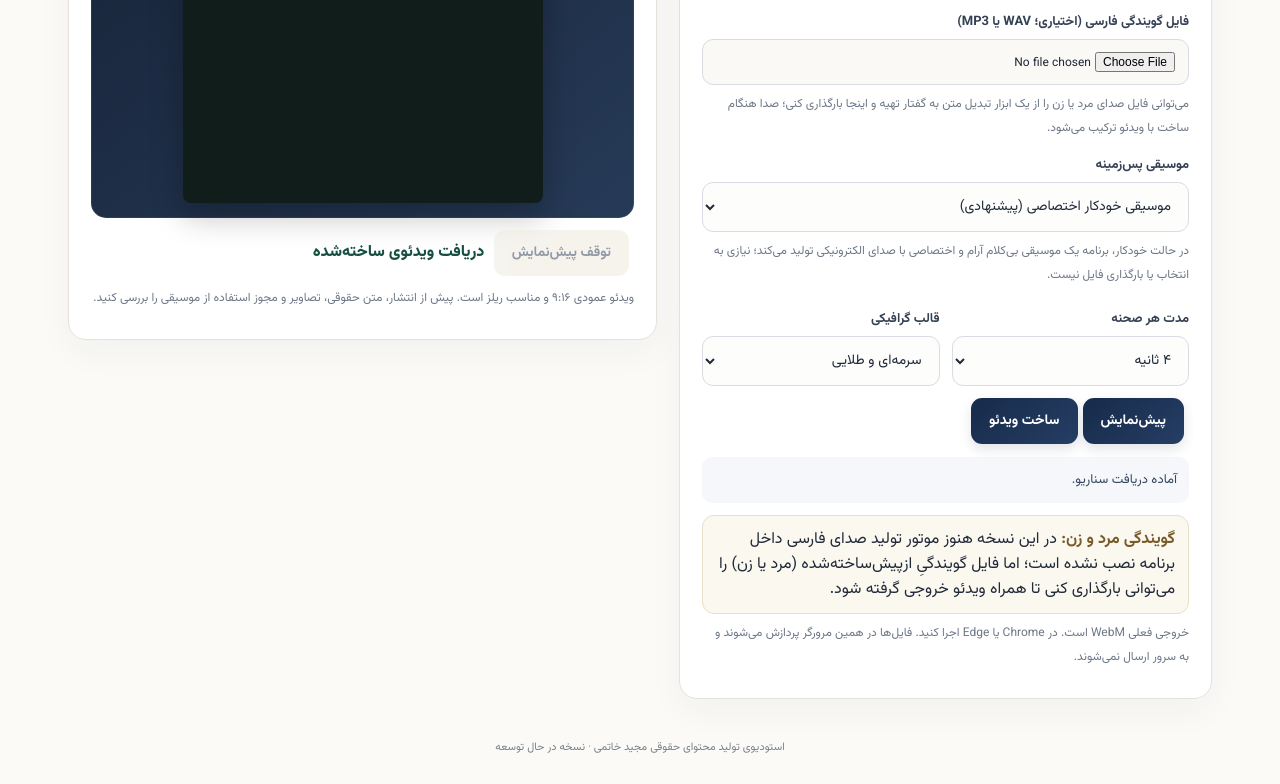
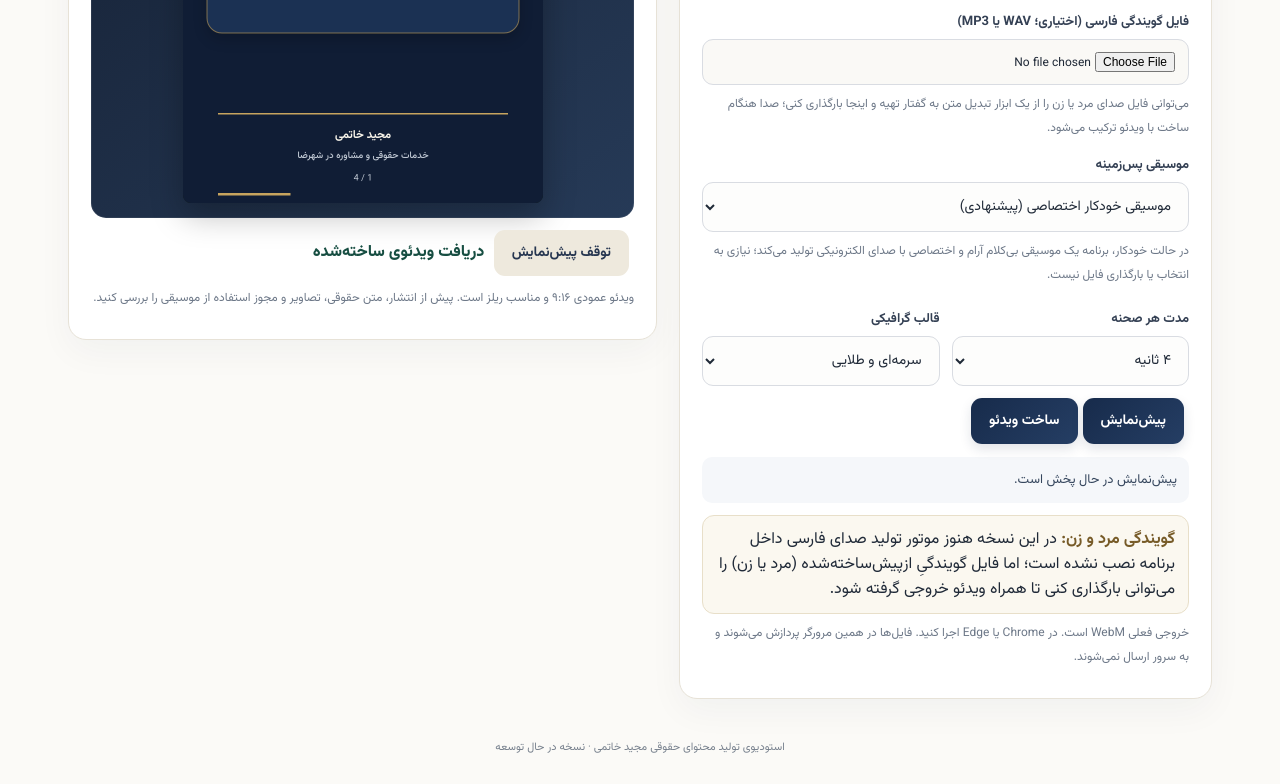
Before and after one commit to majidkhatamii-prog/majid-legal-video-studio, a plain HTML site: page index.html in a window 1280 px wide. Both pictures are taken after a click on the button "پیش‌نمایش". Shown: the part 733-1517 px from the top of the page. Drawn offline with Linux system fonts and the light colour scheme.

Commit message:
Fix JavaScript syntax error blocking preview and video rendering

```diff
--- a/index.html
+++ b/index.html
@@ -58,7 +58,8 @@ footer{text-align:center;color:#77808d;font-size:11px;padding:14px 15px 28px}.no
 const canvas=document.getElementById('screen'),ctx=canvas.getContext('2d');
 const $=id=>document.getElementById(id);
 let timer=null,loadedImages=[],imageUrls=[],rendering=false,animationFrame=0,musicTimer=null,musicNodes=[];
-function scenes(){return $('script').value.split(/\n+/).map(x=>x.trim()).filter(Boolean)}\n$('musicMode').addEventListener('change',()=>{$('musicUploadWrap').hidden=$('musicMode').value!=='upload'});
+function scenes(){return $('script').value.split(/\n+/).map(x=>x.trim()).filter(Boolean)}
+$('musicMode').addEventListener('change',()=>{$('musicUploadWrap').hidden=$('musicMode').value!=='upload'});
 function wrap(text,max){const words=text.split(/\s+/),lines=[];let line='';for(const w of words){const test=line?line+' '+w:w;if(ctx.measureText(test).width>max&&line){lines.push(line);line=w}else line=test}if(line)lines.push(line);return lines}
 function palette(){const t=$('theme').value;return t==='light'?{bg:'#f4f0e6',panel:'#fffdf8',ink:'#20334c',gold:'#a27b32',muted:'#687486'}:t==='minimal'?{bg:'#111816',panel:'#1c2924',ink:'#f7f3e9',gold:'#d1ad65',muted:'#b7c1ba'}:t==='cinema'?{bg:'#0b1425',panel:'#172844',ink:'#f8f5ed',gold:'#d6b66f',muted:'#c0c9d6'}:{bg:'#101d35',panel:'#1b3153',ink:'#f7f3e9',gold:'#c7a45e',muted:'#c2cad5'}}
 function draw(text,index,total,img,progress=1){const p=palette();ctx.clearRect(0,0,720,1280);ctx.fillStyle=p.bg;ctx.fillRect(0,0,720,1280);
```
